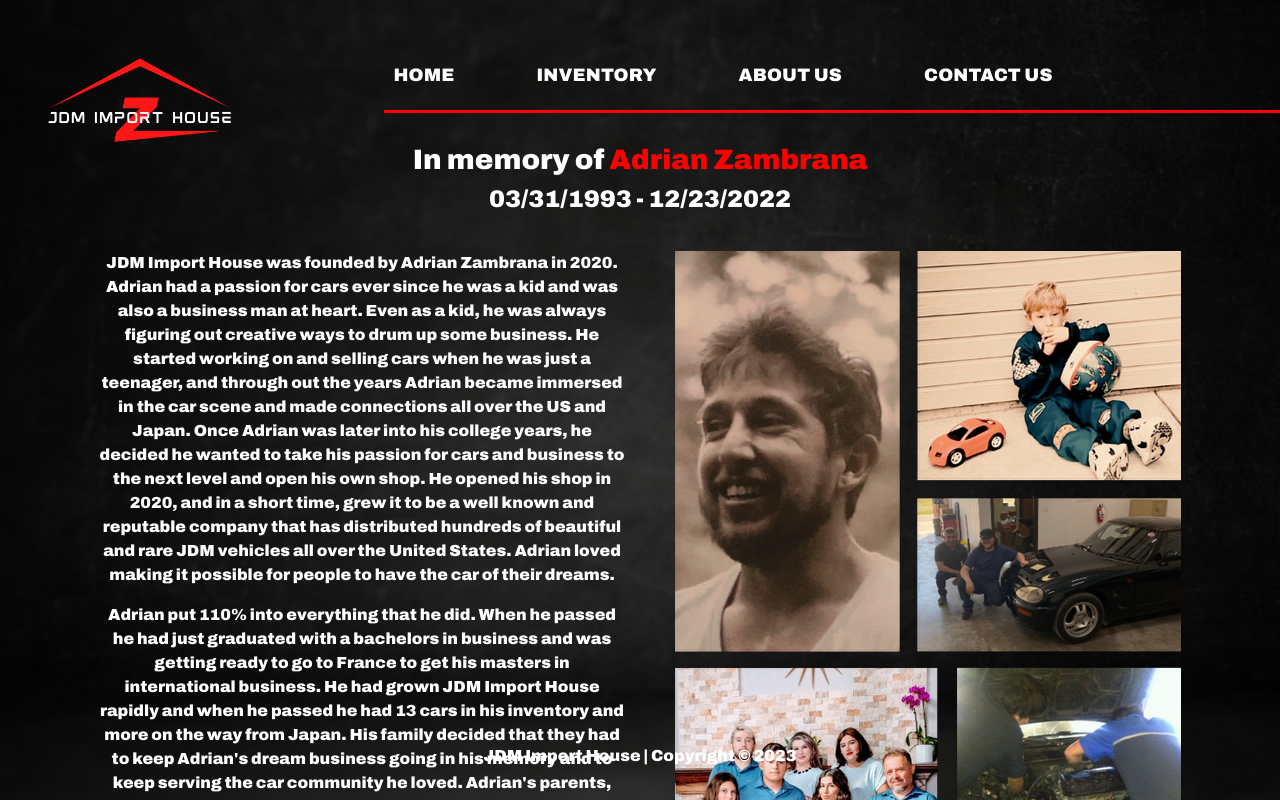
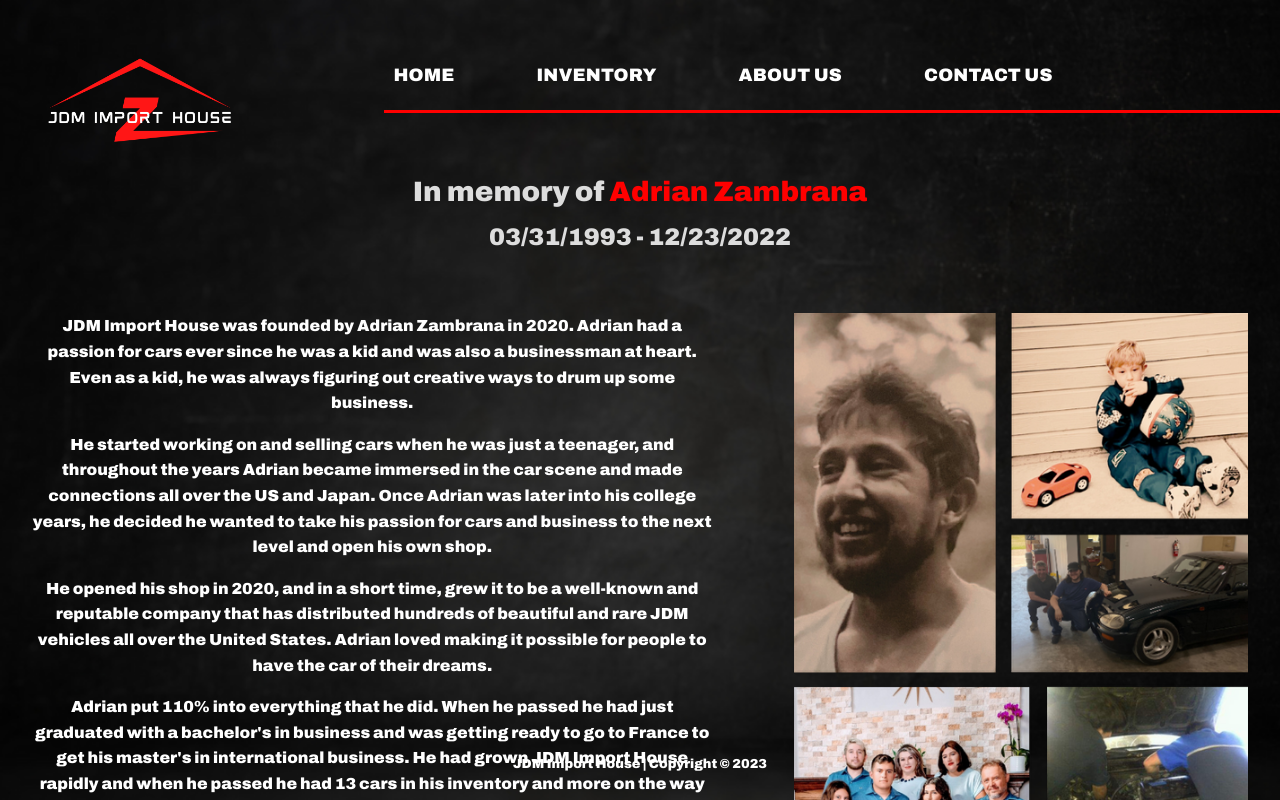
Before and after one commit to samkcrespo/auto-sales-site, a React (Create React App) app in the folder client/: page /about in a window 1280 px wide. Shown: the top 800 px of the page. Built offline with nearby package versions, Linux system fonts and the light colour scheme.

Commit message:
clean up contact and about components, add copy to home page

```diff
--- a/client/src/App.css
+++ b/client/src/App.css
@@ -97,12 +97,14 @@
 }
 /* FOOTER */
 
-.footer{
-  margin-top: 1rem;
-  padding: 1rem;
-  /* background-color: black; */
+.footer {
   position: fixed;
+  left: 0;
   bottom: 0;
-  left: 0;
   width: 100%;
+  background-color: rgba(0, 0, 0, 0); /* transparent background */
+  color: white; /* white text */
+  text-align: center;
+  padding: 10px;
+  font-size: small;
 }
--- a/client/src/App.js
+++ b/client/src/App.js
@@ -6,6 +6,8 @@
 import Home from './components/Home';
 import Footer from './components/Footer';
 import About from './components/About';
+import Signup from './components/Signup';
+import Login from './components/Login';
 import { ThemeProvider, createTheme } from "@mui/material/styles";
 import theme from "./theme";
 import ProductsContainer from './components/ProductsContainer';
--- a/client/src/components/About.js
+++ b/client/src/components/About.js
@@ -3,27 +3,36 @@
 
 function About() {
   return (
-    <div>
-      <div><h3 class="about-header">In memory of <strong className="red-font">Adrian Zambrana</strong></h3>
-      <h4>03/31/1993 - 12/23/2022</h4></div>
-      <div class="about-container" >
-      <div class="about-paragraph">
-      JDM Import House was founded by Adrian Zambrana in 2020.
-      <p>Adrian had a passion for cars ever since he was a kid and was also a business man at heart. Even as a kid, he was always figuring out creative ways to drum up some business.
-      He started working on and selling cars when he was just a teenager, and through out the years Adrian became immersed in the car scene and made connections all over the US and Japan.
-      Once Adrian was later into his college years, he decided he wanted to take his passion for cars and business to the next level and open his own shop.
-      He opened his shop in 2020, and in a short time, grew it to be a well known and reputable company that has distributed hundreds of beautiful and rare JDM vehicles all over the United States.
-      Adrian loved making it possible for people to have the car of their dreams.</p>
-      Adrian put 110% into everything that he did. When he passed he had just graduated with a bachelors in business and was getting ready to go to France to get his masters in international business.
-      He had grown JDM Import House rapidly and when he passed he had 13 cars in his inventory and more on the way from Japan.
-      His family decided that they had to keep Adrian's dream business going in his memory and to keep serving the car community he loved.
-      Adrian's parents, Claudia and Sergio, and his brother Renato (pictured to the right) have kept the business growing in his memory, along with the help of his cousin Andrew, who Adrian got into cars when they were kids (pictured on the right, working on one of Adrian's first cars ever), as well as friends that Adrian made in the car community that stepped up to help his family keep what Adrian built going.
-      <p>Today, JDM Import House is thriving and working with a number of reputable suppliers from Japan to keep putting people in their dream cars.</p>
+    <div style={{ padding: '2em', lineHeight: '1.6' }}>
+      <div style={{ textAlign: 'center', marginBottom: '2em' }}>
+        <h3 className="about-header" style={{ color: '#ddd', marginBottom: '0.5em' }}>
+          In memory of <strong className="red-font">Adrian Zambrana</strong>
+        </h3>
+        <h4 style={{ color: '#ddd' }}>03/31/1993 - 12/23/2022</h4>
+      </div>
+      <div className="about-container" style={{ display: 'flex', justifyContent: 'space-between', alignItems: 'flex-start' }}>
+        <div className="about-paragraph" style={{ flex: '0.6', marginRight: '2em' }}>
+          <p>
+            JDM Import House was founded by Adrian Zambrana in 2020. Adrian had a passion for cars ever since he was a kid and was also a businessman at heart. Even as a kid, he was always figuring out creative ways to drum up some business.
+          </p>
+          <p>
+            He started working on and selling cars when he was just a teenager, and throughout the years Adrian became immersed in the car scene and made connections all over the US and Japan. Once Adrian was later into his college years, he decided he wanted to take his passion for cars and business to the next level and open his own shop.
+          </p>
+          <p>
+            He opened his shop in 2020, and in a short time, grew it to be a well-known and reputable company that has distributed hundreds of beautiful and rare JDM vehicles all over the United States. Adrian loved making it possible for people to have the car of their dreams.
+          </p>
+          <p>
+            Adrian put 110% into everything that he did. When he passed he had just graduated with a bachelor's in business and was getting ready to go to France to get his master's in international business. He had grown JDM Import House rapidly and when he passed he had 13 cars in his inventory and more on the way from Japan.
+          </p>
+          <p>
+            His family decided that they had to keep Adrian's dream business going in his memory and to keep serving the car community he loved. Adrian's parents, Claudia and Sergio, and his brother Renato (pictured to the right) have kept the business growing in his memory, along with the help of his cousin Andrew, who Adrian got into cars when they were kids (pictured on the right, working on one of Adrian's first cars ever), as well as friends that Adrian made in the car community that stepped up to help his family keep what Adrian built going.
+          </p>
+          <p>Today, JDM Import House is thriving and working with a number of reputable suppliers from Japan to keep putting people in their dream cars.</p>
         </div>
-        <div class="about-images">
-          <img src={AdrianCollage} alt="Photo collage of Adrian Zambrana"/>
+        <div className="about-images" style={{ flex: '0.4' }}>
+          <img src={AdrianCollage} alt="Photo collage of Adrian Zambrana" style={{ width: '100%' }}/>
         </div>
-        </div>
+      </div>
     </div>
   )
 }
--- a/client/src/components/ContactForm.js
+++ b/client/src/components/ContactForm.js
@@ -1,9 +1,6 @@
 import React from 'react'
 
-
-
 const ContactForm = () => {
-
   const [formStatus, setFormStatus] = React.useState('Send')
 
   const onSubmit = (e) => {
@@ -20,7 +17,25 @@
 
   return (
     <div className="container mt-5">
-      <h2 className="mb-3">Contact Us</h2>
+      <h2 className="mb-3">CONTACT US</h2>
+      <p>Are you intrigued by a specific vehicle listed on our site? Or perhaps you're on the hunt for a particular model that
+        isn't currently in our inventory? At JDM Import house, we're committed to helping you navigate your Japanese Automotive
+        journey. Please utilize the contact form provided below to express your interests or voice your inquiries, ensuring
+        to include as many details as possible to facilitate an efficient and comprehensive response from our end.
+      </p>
+      <div style={{display: 'flex', flexDirection: 'row', justifyContent: 'space-between', marginTop: '20px'}}>
+        <div className="content-map" style={{flex: 0.45}}>
+          <p>JDM Import House</p>
+          <p>15076 US-380 ste B2 Krum, TX 76249</p>
+          <p>860-556-3401</p>
+          <div>
+            <iframe
+              src="https://storage.googleapis.com/maps-solutions-y4s6bik4ct/locator-plus/8fqf/locator-plus.html"
+              style={{width: "100%", height: '380px', loading: "lazy"}}>
+            </iframe>
+          </div>
+        </div>
+        <div className="contact-form" style={{flex: 0.45}}>
           <form onSubmit={onSubmit}>
             <div className="mb-3">
               <label className="form-label" htmlFor="name">
@@ -45,6 +60,8 @@
             </button>
           </form>
         </div>
+      </div>
+    </div>
   )
 }
 export default ContactForm
--- a/client/src/components/Footer.js
+++ b/client/src/components/Footer.js
@@ -5,9 +5,9 @@
   let date = new Date();
   let year = date.getFullYear();
   return (
-  <div className="footer">
-    <p> JDM Import House | Copyright © {year}</p>
-  </div>
+    <div className="footer">
+      <p> JDM Import House | Copyright © {year}</p>
+    </div>
   )
 }
 
--- a/client/src/components/Home.js
+++ b/client/src/components/Home.js
@@ -6,19 +6,38 @@
 
 function Home() {
   return (
-    <div >
-    <div class="home-header"><h2 class="transparent-text">Your Home for Genuine Japanese Cars</h2>
-    <div><img src ={japaneseretailers} alt="Japanese Auto Retailers"/></div>
-    <div></div>
-   <img src={transparentcars} alt="JDM Import House Garage" style={{ width: '100%', height: '90%', position: 'absolute', top: 0, left: 0, zIndex: -1  }} />
+    <div>
+      <div className="home-header">
+        <h2 className="transparent-text">Your Home for Genuine Japanese Cars</h2>
+        <img src={japaneseretailers} alt="Japanese Auto Retailers"/>
+        <img src={transparentcars} alt="JDM Import House Garage" style={{ width: '100%', height: '90%', position: 'absolute', top: 0, left: 0, zIndex: -1  }} />
       </div>
-      <img src=""/>
-        {/* <div style={{ position: 'relative', zIndex: 4 }}>
-        <Slideshow />
-        </div> */}
-    </div>
 
 
+
+      {/* Brief Introduction */}
+      <div className="transparent-text" style={{ marginTop: '50px' }}>
+        <p>From the heart of Japan to your driveway, we bring you the finest selection of top-quality, meticulously curated Japanese vehicles.</p>
+          <p>At JDM Import House, we share your passion for precision, performance, and the unique appeal that Japanese cars offer.</p>
+          <p>Continue your journey into the world of Japanese automobiles with us.</p>
+      </div>
+
+
+      <div className="cta" style={{ marginTop: '20px' }}>
+        <button style={{
+            background: 'linear-gradient(to right, #c92222, #333030)',
+            color: '#fff',
+            border: 'none',
+            borderRadius: '4px',
+            padding: '10px 20px',
+            fontSize: '16px',
+            cursor: 'pointer'
+          }}>
+          Explore our Inventory
+        </button>
+      </div>
+
+    </div>
   )
 }
 
```
Also changed, not shown: 1 other file (tests, documents, lock files or other folders). Lines whose indentation alone changed are shown as unchanged.
